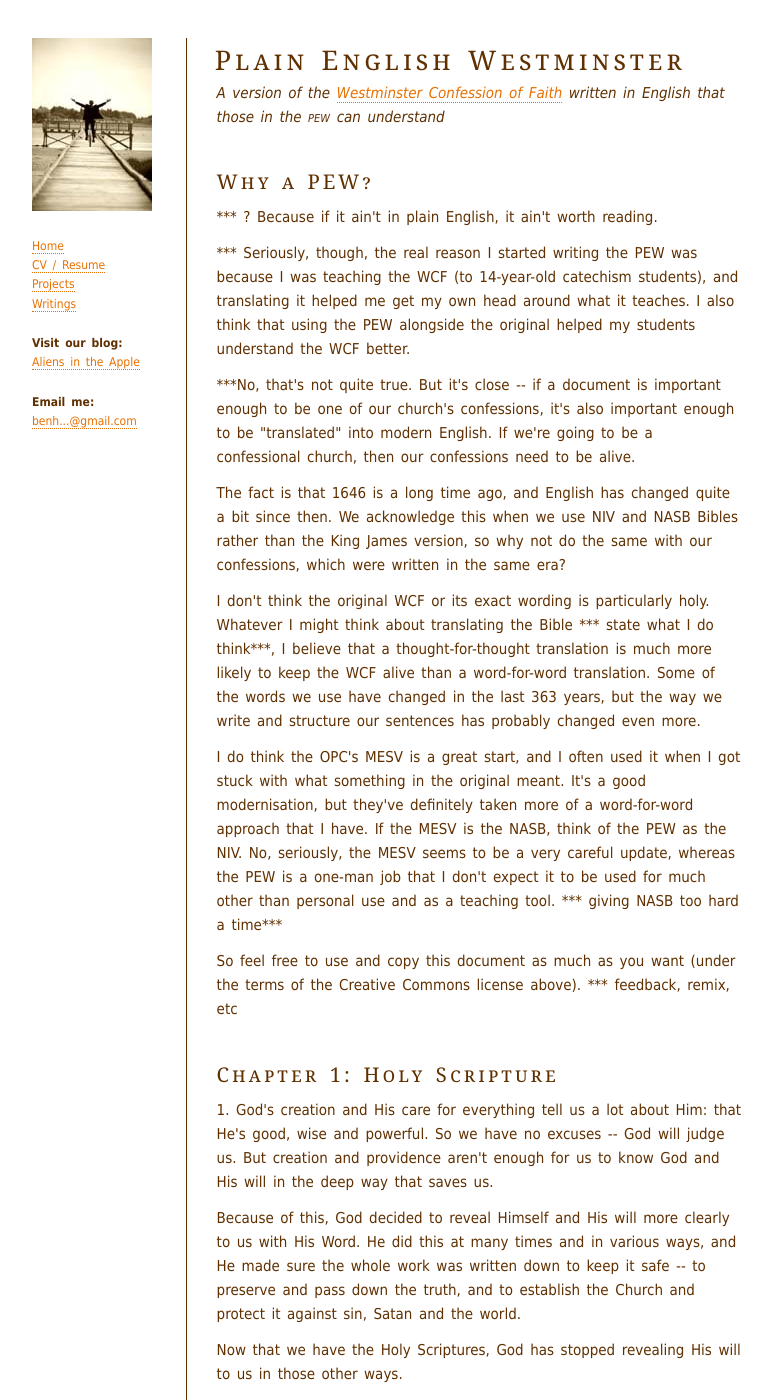
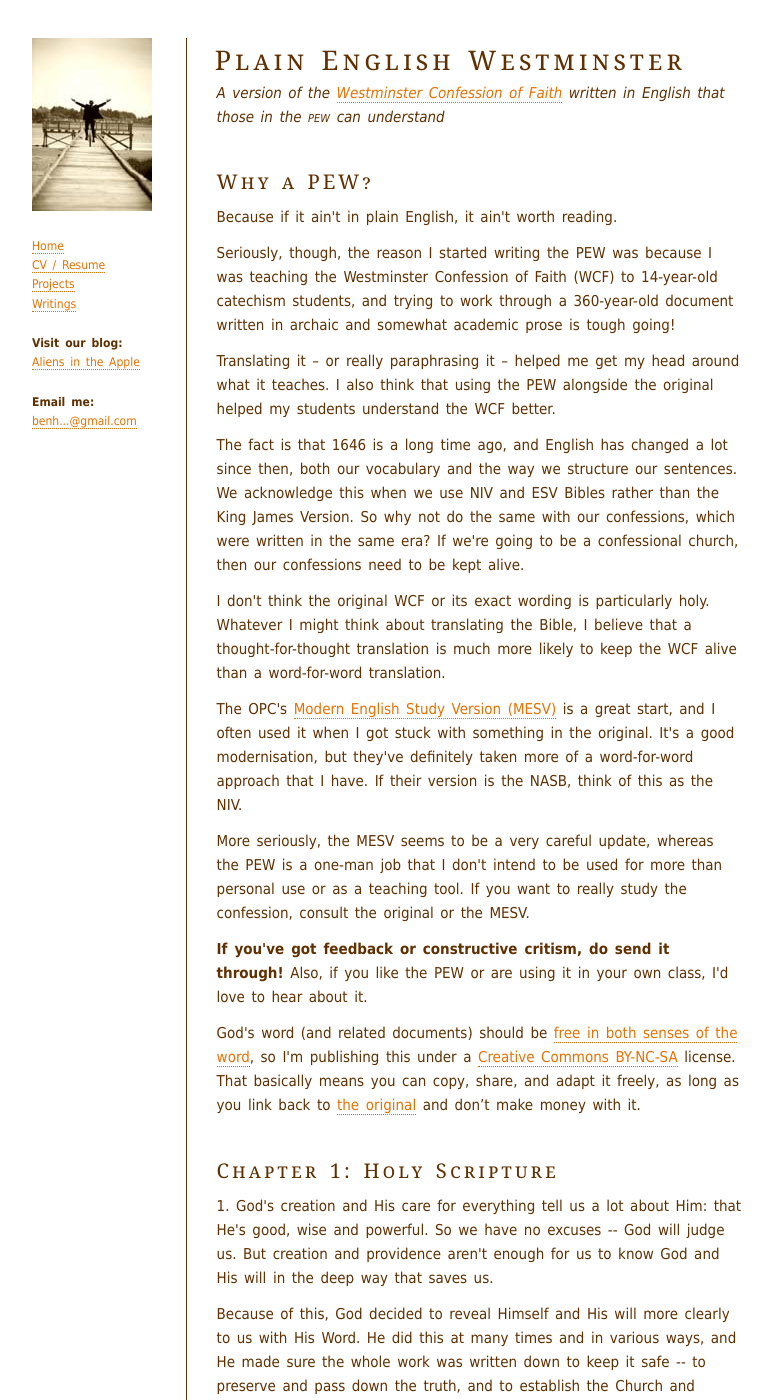
Before and after one commit to benhoyt/benhoyt.github.com, a Jekyll site: the page built from writings-plain-english-westminster.html, in a window 1280 px wide and 1400 px high. Shown: the whole window, without its empty margins (248-1020 px from the left). Built offline with Jekyll 4.4.1, drawn with Linux system fonts in a browser that asks for light colours; some of the changed text lies outside the part shown.

Commit message:
Fix up intro

```diff
--- a/writings-plain-english-westminster.html
+++ b/writings-plain-english-westminster.html
@@ -8,19 +8,23 @@ permalink: /writings/plain-english-westminster/index.html
 
 <h2 id="why">Why a PEW?</h2>
 
-<p>*** ? Because if it ain't in plain English, it ain't worth reading.</p>
+<p>Because if it ain't in plain English, it ain't worth reading.</p>
 
-<p>*** Seriously, though, the real reason I started writing the PEW was because I was teaching the WCF (to 14-year-old catechism students), and translating it helped me get my own head around what it teaches. I also think that using the PEW alongside the original helped my students understand the WCF better.</p>
+<p>Seriously, though, the reason I started writing the PEW was because I was teaching the Westminster Confession of Faith (WCF) to 14-year-old catechism students, and trying to work through a 360-year-old document written in archaic and somewhat academic prose is tough going!</p>
 
-<p>***No, that's not quite true. But it's close -- if a document is important enough to be one of our church's confessions, it's also important enough to be "translated" into modern English. If we're going to be a confessional church, then our confessions need to be alive.</p>
+<p>Translating it &ndash; or really paraphrasing it &ndash; helped me get my head around what it teaches. I also think that using the PEW alongside the original helped my students understand the WCF better.</p>
 
-<p>The fact is that 1646 is a long time ago, and English has changed quite a bit since then. We acknowledge this when we use NIV and NASB Bibles rather than the King James version, so why not do the same with our confessions, which were written in the same era?</p>
+<p>The fact is that 1646 is a long time ago, and English has changed a lot since then, both our vocabulary and the way we structure our sentences. We acknowledge this when we use NIV and ESV Bibles rather than the King James Version. So why not do the same with our confessions, which were written in the same era? If we're going to be a confessional church, then our confessions need to be kept alive.</p>
 
-<p>I don't think the original WCF or its exact wording is particularly holy. Whatever I might think about translating the Bible *** state what I do think***, I believe that a thought-for-thought translation is much more likely to keep the WCF alive than a word-for-word translation. Some of the words we use have changed in the last 363 years, but the way we write and structure our sentences has probably changed even more.</p>
+<p>I don't think the original WCF or its exact wording is particularly holy. Whatever I might think about translating the Bible, I believe that a thought-for-thought translation is much more likely to keep the WCF alive than a word-for-word translation.</p>
 
-<p>I do think the OPC's MESV is a great start, and I often used it when I got stuck with what something in the original meant. It's a good modernisation, but they've definitely taken more of a word-for-word approach that I have. If the MESV is the NASB, think of the PEW as the NIV. No, seriously, the MESV seems to be a very careful update, whereas the PEW is a one-man job that I don't expect it to be used for much other than personal use and as a teaching tool. *** giving NASB too hard a time***</p>
+<p>The OPC's <a href="http://opc.org/documents/MESV.html">Modern English Study Version (MESV)</a> is a great start, and I often used it when I got stuck with something in the original. It's a good modernisation, but they've definitely taken more of a word-for-word approach that I have. If their version is the NASB, think of this as the NIV.</p>
 
-<p>So feel free to use and copy this document as much as you want (under the terms of the Creative Commons license above). *** feedback, remix, etc
+<p>More seriously, the MESV seems to be a very careful update, whereas the PEW is a one-man job that I don't intend to be used for more than personal use or as a teaching tool. If you want to really study the confession, consult the original or the MESV.</p>
+
+<p><b>If you've got feedback or constructive critism, do send it through!</b> Also, if you like the PEW or are using it in your own class, I'd love to hear about it.</p>
+
+<p>God's word (and related documents) should be <a href="http://en.wikipedia.org/wiki/Gratis_versus_libre">free in both senses of the word</a>, so I'm publishing this under a <a href="http://creativecommons.org/licenses/by-nc-sa/3.0/">Creative Commons BY-NC-SA</a> license. That basically means you can copy, share, and adapt it freely, as long as you link back to <a href="http://benhoyt.com/writings/plain-english-westminster/">the original</a> and don&rsquo;t make money with it.</p>
 
 
 <h2 id="chapter1">Chapter 1: Holy Scripture</h2>
@@ -435,4 +439,4 @@ And to prevent sexual immorality</p>
 <p>6. Men are sinful, and will try to come up with arguments that justify breaking apart marriage that God has joined together. However, divorce is only an option if the man or woman has committed adultery, or has deserted the marriage and it can't be remedied by the Church or civil authorities. In that case, the divorce proceedings must be public and orderly, and the man and woman must not to be left to their own wills and judgements in the matter.
 
 
-<p class="gap"><small><b>Copyright:</b> <i>Plain English Westminster</i> is &copy; Ben Hoyt under a <a href="http://creativecommons.org/licenses/by-nc-sa/3.0/">Creative Commons BY-NC-SA 3.0</a> license, which basically means you can copy, share, and adapt it freely, as long as you link back to <a href="http://benhoyt.com/writings/plain-english-westminster/">the original</a> and don&rsquo;t make money with it.</small></p>
+<p>TODO: finish, proofread, add smart quotes, add table of contents (links to chapters)
--- a/writings.html
+++ b/writings.html
@@ -21,4 +21,4 @@ permalink: /writings/index.html
  <li><a href="/writings/prince-of-peace/">Prince of Peace</a>, a poem I wrote in my last year of high school. (Sep&nbsp;1999)</li>
 </ul>
 
-<p class="gap"><small><b>Copyright:</b> Unless it says otherwise in the individual document, the works above are &copy;&nbsp;Ben&nbsp;Hoyt under a <a href="http://creativecommons.org/licenses/by-nc-nd/3.0/">Creative Commons BY-NC-ND 3.0</a> license, which basically means you can copy and share them freely, as long as you link back to <a href="http://benhoyt.com/">benhoyt.com</a>, don&rsquo;t make money with them, and don&rsquo;t alter the content. Enjoy!</small></p>
+<p class="gap"><small><b>Copyright:</b> Unless it says otherwise in the individual document, the works above are &copy;&nbsp;Ben&nbsp;Hoyt under a <a href="http://creativecommons.org/licenses/by-nc-nd/3.0/">Creative Commons BY-NC-ND</a> license, which basically means you can copy and share them freely, as long as you link back to <a href="http://benhoyt.com/">benhoyt.com</a>, don&rsquo;t make money with them, and don&rsquo;t alter the content. Enjoy!</small></p>
```
